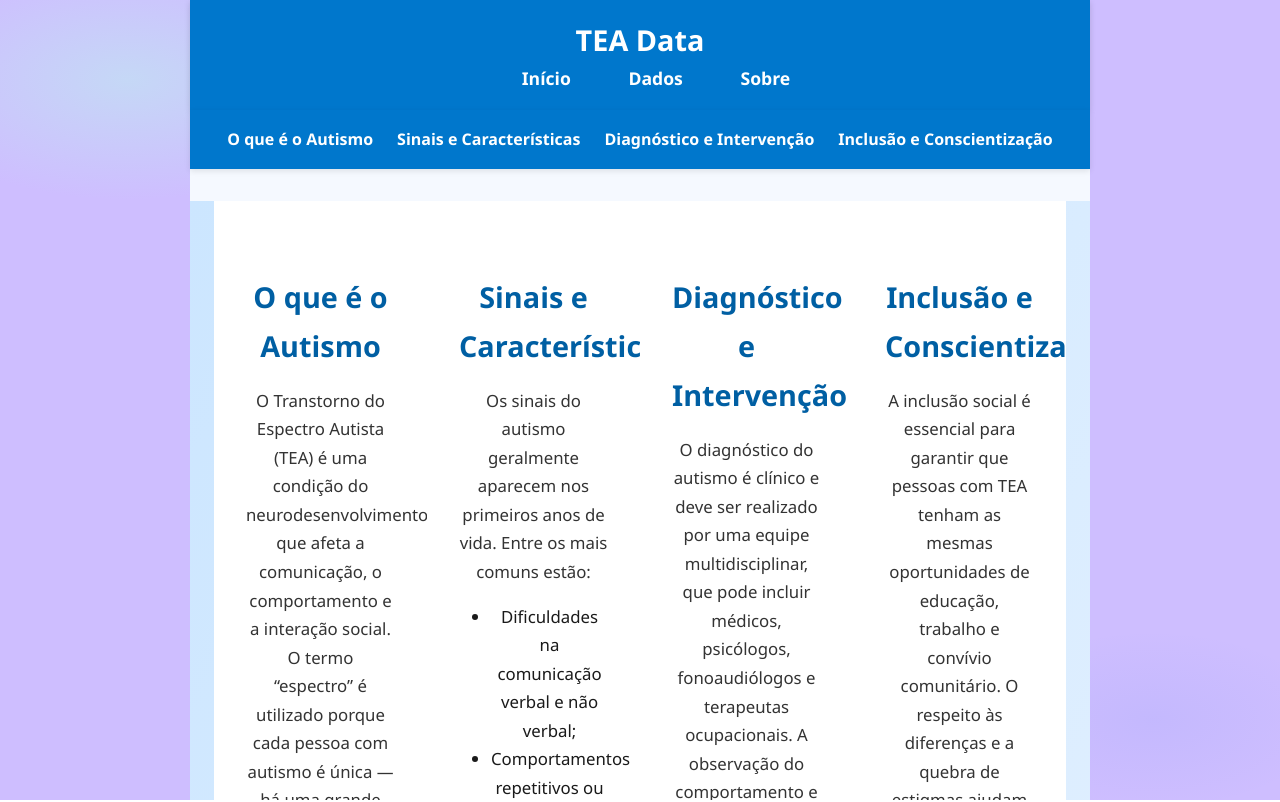
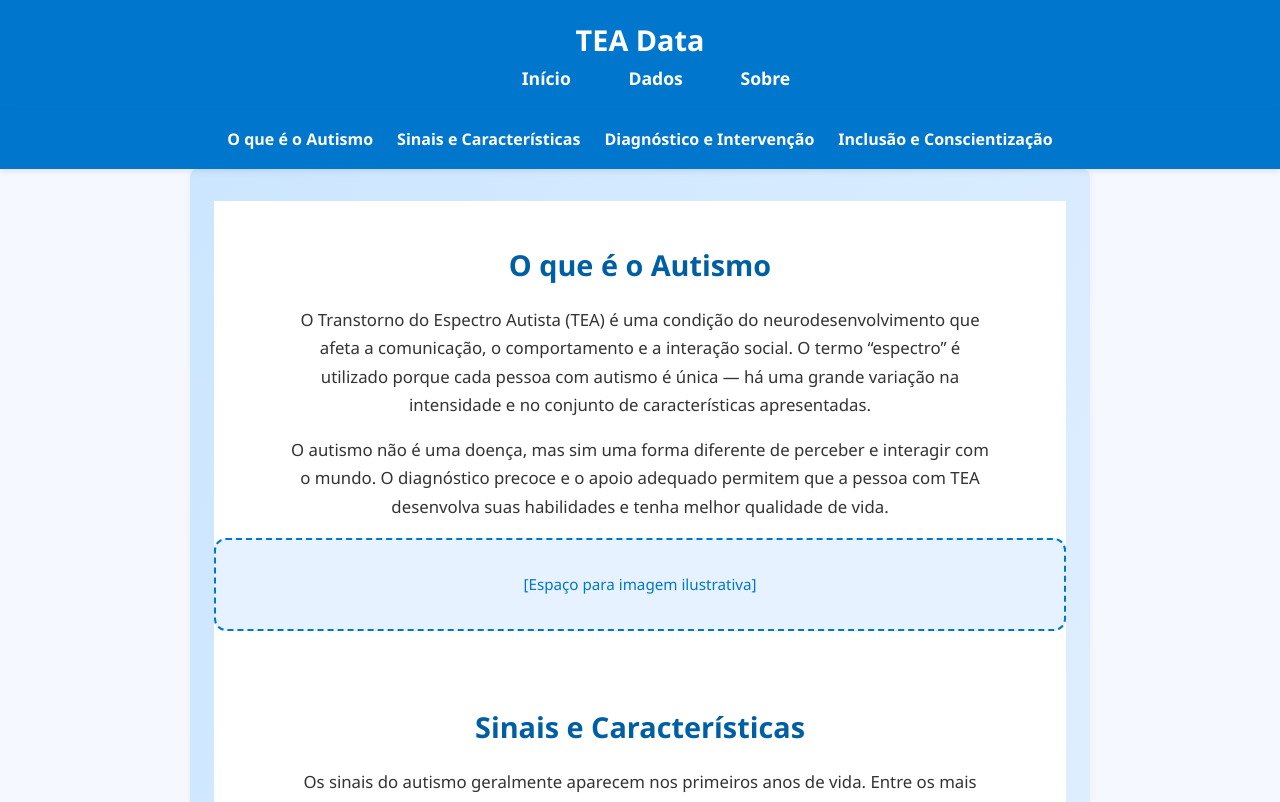
Before and after one commit to Heymity/ConsulTEA, a React (Vite) app in the folder Site/ConsulTEA-React/: page /autism-info in a window 1280 px wide. Shown: the top 802 px of the page. Built offline with nearby package versions, Linux system fonts and the light colour scheme.

Commit message:
Some adjustments onn the overall interface

```diff
--- a/Site/ConsulTEA-React/src/App.css
+++ b/Site/ConsulTEA-React/src/App.css
@@ -10,7 +10,7 @@ html, body {
 
 /* Centralização e layout principal */
 #root {
-  display: flex;
+  /* display: flex; */
   flex-direction: column;
   align-items: center;
   justify-content: flex-start;
--- a/Site/ConsulTEA-React/src/pages/AutismInfoPage/AutismInfoPage.css
+++ b/Site/ConsulTEA-React/src/pages/AutismInfoPage/AutismInfoPage.css
@@ -39,12 +39,22 @@
 /* ===== Conteúdo ===== */
 .autism-content {
   max-width: 900px;
-  margin: 2rem auto;
-  padding: 0 1.5rem;
+  margin: 0 auto; /* remove margem superior/inferior que criava “gaps” */
+  padding: 2rem 1.5rem;
+  background-color: white; /* 👈 fundo único e contínuo */
+  border-radius: 8px; /* opcional, bordas suaves */
+  box-shadow: 0 2px 8px rgba(0, 0, 0, 0.05); /* opcional, leve sombra */
+  display: flex;
+  flex-direction: column;
 }
 
 .autism-content section {
-  margin-bottom: 4rem;
+  margin-bottom: 0; /* 👈 remove o espaço entre as seções */
+  padding: 2rem 0; /* mantém espaçamento interno para respirar */
+}
+
+.autism-content section:last-child {
+  border-bottom: none;
 }
 
 .autism-content h2 {
--- a/Site/ConsulTEA-React/src/pages/AutismInfoPage/AutismInfoPage.tsx
+++ b/Site/ConsulTEA-React/src/pages/AutismInfoPage/AutismInfoPage.tsx
@@ -11,7 +11,7 @@ const AutismInfoPage: React.FC = () => {
           <h1 className="text-2xl font-bold">TEA Data</h1>
           <nav className="space-x-4">
             <a href="/" className="hover:underline">Início</a>
-            <a href="/dados" className="hover:underline">Dados</a>
+            <a href="/autism-info" className="hover:underline">Dados</a>
             <a href="/sobre" className="hover:underline">Sobre</a>
           </nav>
         </div>
--- a/Site/ConsulTEA-React/src/pages/home/Home.tsx
+++ b/Site/ConsulTEA-React/src/pages/home/Home.tsx
@@ -21,11 +21,11 @@ export default function Home() {
     <div className="min-h-screen flex flex-col font-sans bg-gray-50 text-gray-800">
       {/* Header */}
       <header className="bg-blue-600 text-white p-4 shadow-md">
-        <div className="max-w-6xl mx-auto flex justify-between items-center">
+        <div className="w-full flex justify-between items-center px-8">
           <h1 className="text-2xl font-bold">TEA Data</h1>
           <nav className="space-x-4">
             <a href="/" className="hover:underline">Início</a>
-            <a href="/dados" className="hover:underline">Dados</a>
+            <a href="/autism-info" className="hover:underline">Dados</a>
             <a href="/sobre" className="hover:underline">Sobre</a>
             {!isLoggedIn ? (
               <a href="/login" className="hover:underline">Login</a>
--- a/Site/ConsulTEA-React/src/pages/login/Login.css
+++ b/Site/ConsulTEA-React/src/pages/login/Login.css
@@ -20,7 +20,7 @@
 }
 
 html, body, #root {
-  height: 100%;
+  /* height: 100%; */
   font-family: Inter, "Segoe UI", Roboto, "Helvetica Neue", Arial, sans-serif;
   color: var(--text);
   background: radial-gradient(1200px 600px at 10% 10%, var(--bg-2) 0%, transparent 20%),
```
